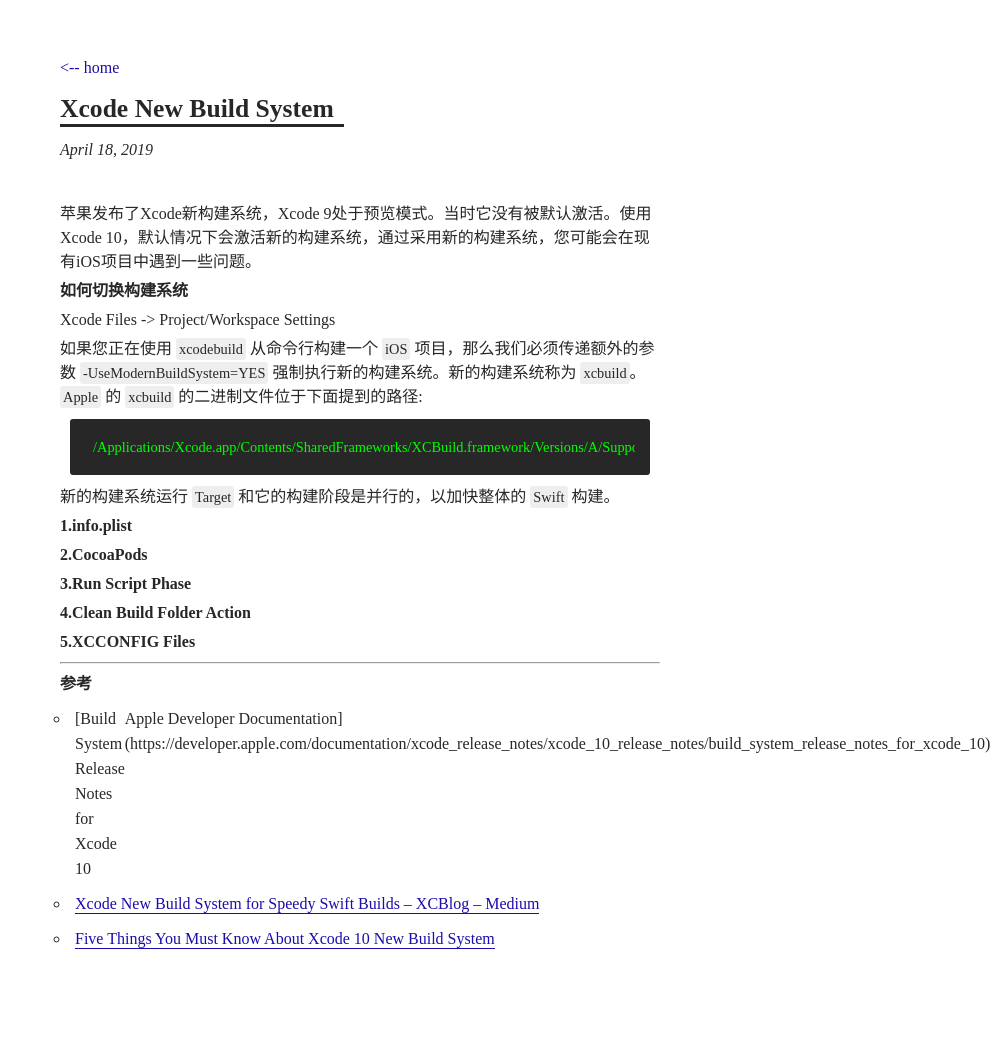
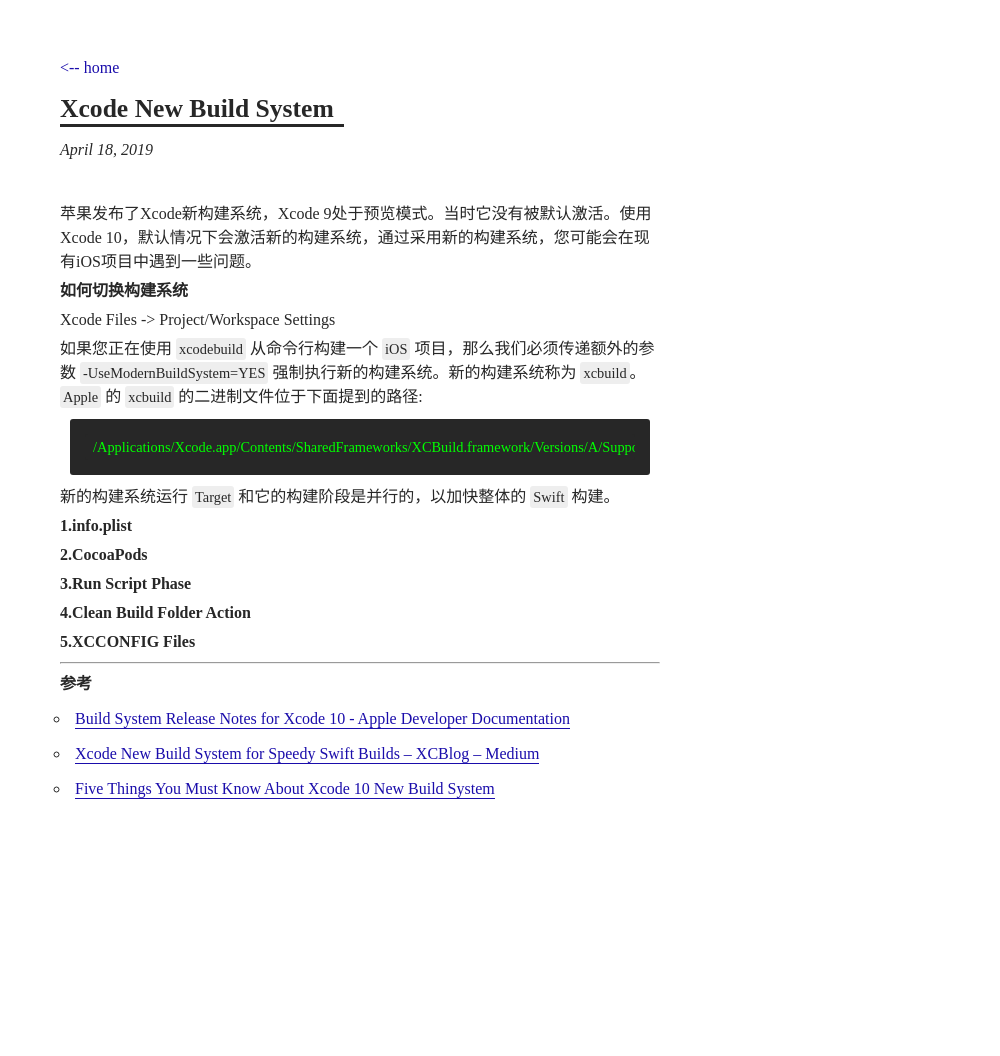
Before and after one commit to maicoder/blog, a Jekyll site: the page built from _posts/2019-04-18-3.md, in a window 1280 px wide. Shown: the whole page, without its empty margins (280-1280 px from the left). Built offline with Jekyll 4.4.1, drawn with Linux system fonts in a browser that asks for light colours; some web fonts are replaced; after the commit the page ends 906 px from its top, so only the background shows below that.

Commit message:
Update 2019-04-18-3.md

```diff
--- a/_posts/2019-04-18-3.md
+++ b/_posts/2019-04-18-3.md
@@ -29,6 +29,6 @@ Xcode Files -> Project/Workspace Settings
 
 ---
 **参考**
-* [Build System Release Notes for Xcode 10 | Apple Developer Documentation](https://developer.apple.com/documentation/xcode_release_notes/xcode_10_release_notes/build_system_release_notes_for_xcode_10)
+* [Build System Release Notes for Xcode 10 - Apple Developer Documentation](https://developer.apple.com/documentation/xcode_release_notes/xcode_10_release_notes/build_system_release_notes_for_xcode_10)
 * [Xcode New Build System for Speedy Swift Builds – XCBlog – Medium](https://medium.com/xcblog/xcode-new-build-system-for-speedy-swift-builds-c39ea6596e17)
 * [Five Things You Must Know About Xcode 10 New Build System](https://medium.com/xcblog/five-things-you-must-know-about-xcode-10-new-build-system-41676cd5fd6c)
```
